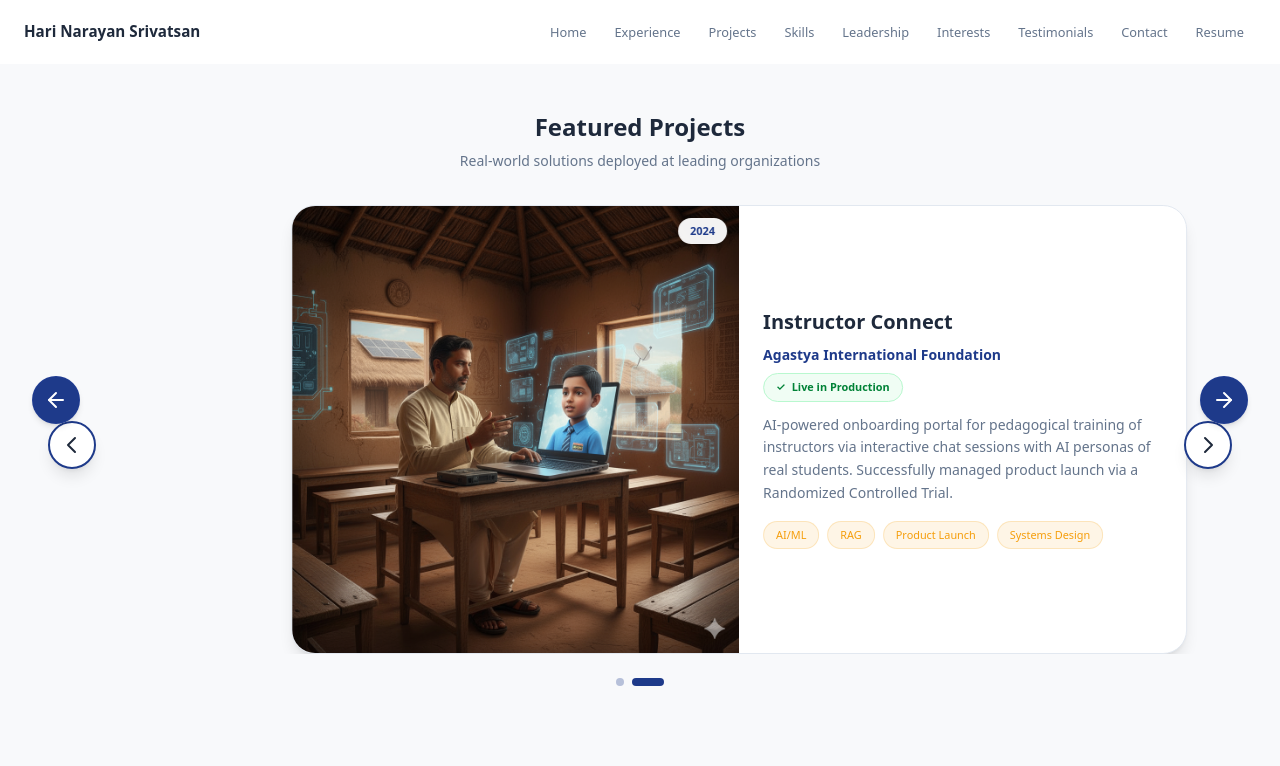
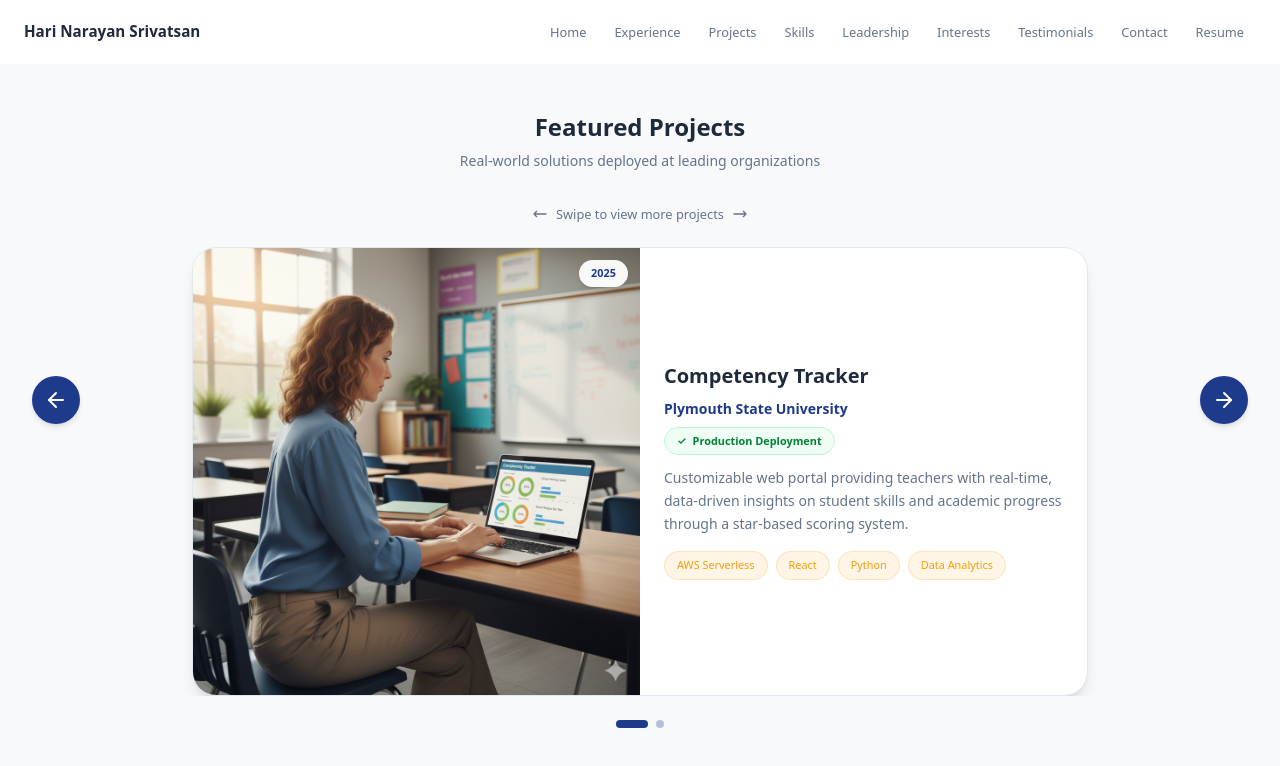
Before and after one commit to harinarayansrivatsan/portfolio, a Next.js app: page /projects in a window 1280 px wide. Shown: the top 766 px of the page. Built offline with nearby package versions, Linux system fonts and the light colour scheme.

Commit message:
refactor(projects-section): replace navigation buttons with swipe hints
- Delete previous/next navigation buttons from carousel UI
- Increase autoplay interval from 5 seconds to 7 seconds for better readability

```diff
--- a/components/projects-section.tsx
+++ b/components/projects-section.tsx
@@ -53,14 +53,6 @@ export function ProjectsSection() {
     duration: 30
   })
 
-  const scrollPrev = useCallback(() => {
-    if (emblaApi) emblaApi.scrollPrev()
-  }, [emblaApi])
-
-  const scrollNext = useCallback(() => {
-    if (emblaApi) emblaApi.scrollNext()
-  }, [emblaApi])
-
   const scrollTo = useCallback((index: number) => {
     if (emblaApi) emblaApi.scrollTo(index)
   }, [emblaApi])
@@ -87,7 +79,7 @@ export function ProjectsSection() {
 
     const autoplay = setInterval(() => {
       emblaApi.scrollNext()
-    }, 5000) // Change slide every 5 seconds
+    }, 7000) // Change slide every 7 seconds
 
     return () => clearInterval(autoplay)
   }, [emblaApi])
@@ -100,6 +92,19 @@ export function ProjectsSection() {
             title="Featured Projects"
             subtitle="Real-world solutions deployed at leading organizations"
           />
+
+          {/* Swipe Instructions */}
+          <div className="text-center mb-6">
+            <p className="text-sm text-muted-foreground flex items-center justify-center gap-2">
+              <svg className="w-4 h-4" fill="none" stroke="currentColor" viewBox="0 0 24 24">
+                <path strokeLinecap="round" strokeLinejoin="round" strokeWidth={2} d="M7 16l-4-4m0 0l4-4m-4 4h18" />
+              </svg>
+              <span>Swipe to view more projects</span>
+              <svg className="w-4 h-4" fill="none" stroke="currentColor" viewBox="0 0 24 24">
+                <path strokeLinecap="round" strokeLinejoin="round" strokeWidth={2} d="M17 8l4 4m0 0l-4 4m4-4H3" />
+              </svg>
+            </p>
+          </div>
 
           <div className="relative w-full">
             {/* Carousel Container */}
@@ -171,27 +176,6 @@ export function ProjectsSection() {
               </div>
             </div>
 
-            {/* Navigation Buttons */}
-            <button
-              onClick={scrollPrev}
-              className="absolute left-0 top-1/2 -translate-y-1/2 -translate-x-2 sm:-translate-x-4 z-10 w-10 h-10 sm:w-12 sm:h-12 rounded-full bg-white border-2 border-primary shadow-lg hover:bg-primary hover:text-white transition-all duration-200 flex items-center justify-center group"
-              aria-label="Previous project"
-            >
-              <svg className="w-5 h-5 sm:w-6 sm:h-6" fill="none" stroke="currentColor" viewBox="0 0 24 24">
-                <path strokeLinecap="round" strokeLinejoin="round" strokeWidth={2} d="M15 19l-7-7 7-7" />
-              </svg>
-            </button>
-
-            <button
-              onClick={scrollNext}
-              className="absolute right-0 top-1/2 -translate-y-1/2 translate-x-2 sm:translate-x-4 z-10 w-10 h-10 sm:w-12 sm:h-12 rounded-full bg-white border-2 border-primary shadow-lg hover:bg-primary hover:text-white transition-all duration-200 flex items-center justify-center group"
-              aria-label="Next project"
-            >
-              <svg className="w-5 h-5 sm:w-6 sm:h-6" fill="none" stroke="currentColor" viewBox="0 0 24 24">
-                <path strokeLinecap="round" strokeLinejoin="round" strokeWidth={2} d="M9 5l7 7-7 7" />
-              </svg>
-            </button>
-
             {/* Slide Indicators */}
             <div className="flex justify-center gap-2 mt-6">
               {PROJECTS.map((_, index) => (
```
